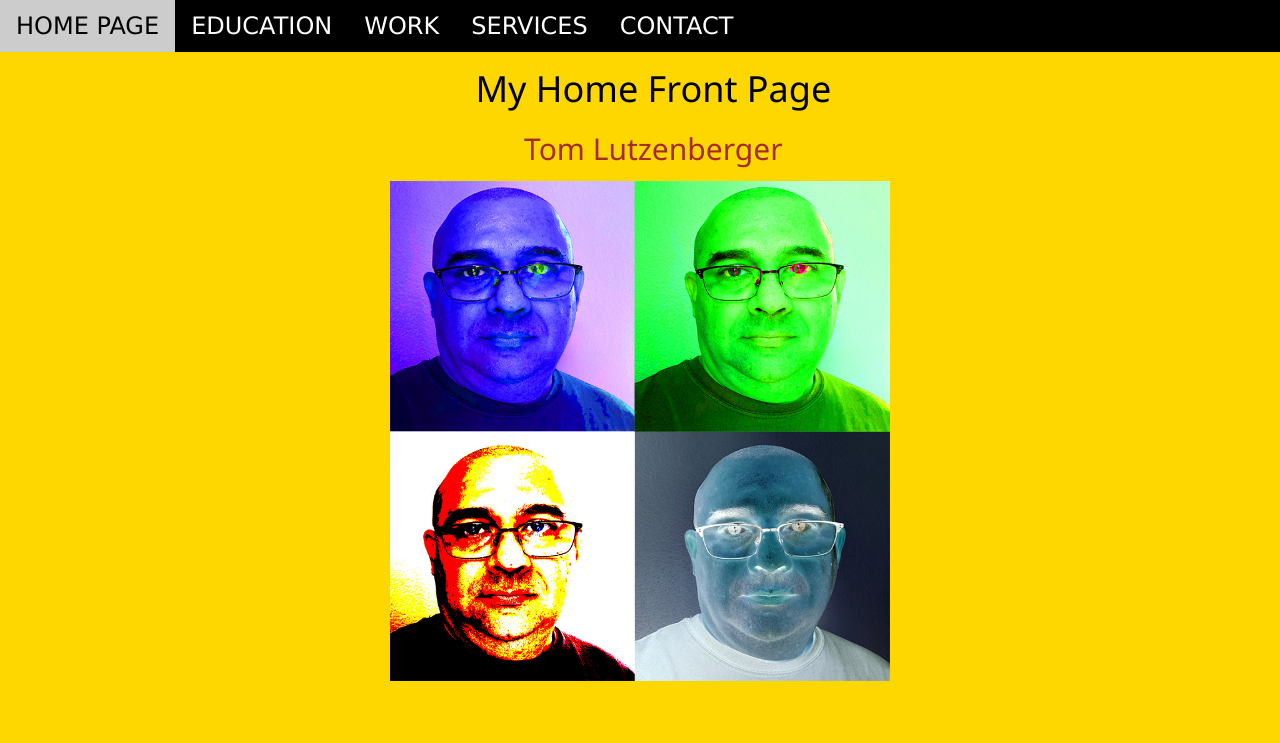
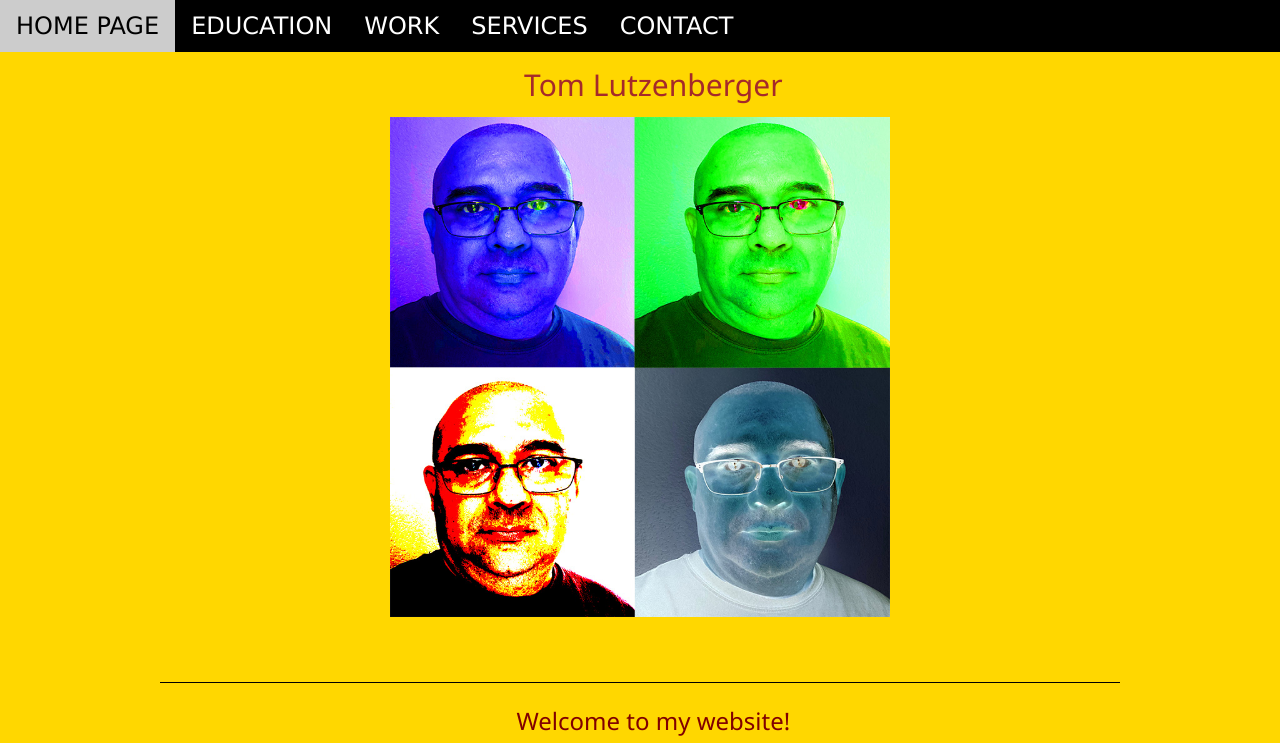
Before and after one commit to tlutzenberger/personal-website-2024, a plain HTML site: page index.html in a window 1280 px wide. Shown: the top 743 px of the page. Drawn offline with nearby package versions, Linux system fonts and the light colour scheme.

Commit message:
Update index.html

```diff
--- a/index.html
+++ b/index.html
@@ -29,7 +29,7 @@
     <main>
 
         <div class="intro-section">
-        <h1>My Home Front Page</h1>
+        <h1></h1>
         <center><h2>Tom Lutzenberger</h2></center>
         <img src="pictures/me.jpg" height="500" width="500"><br><br>
         </div>
```
